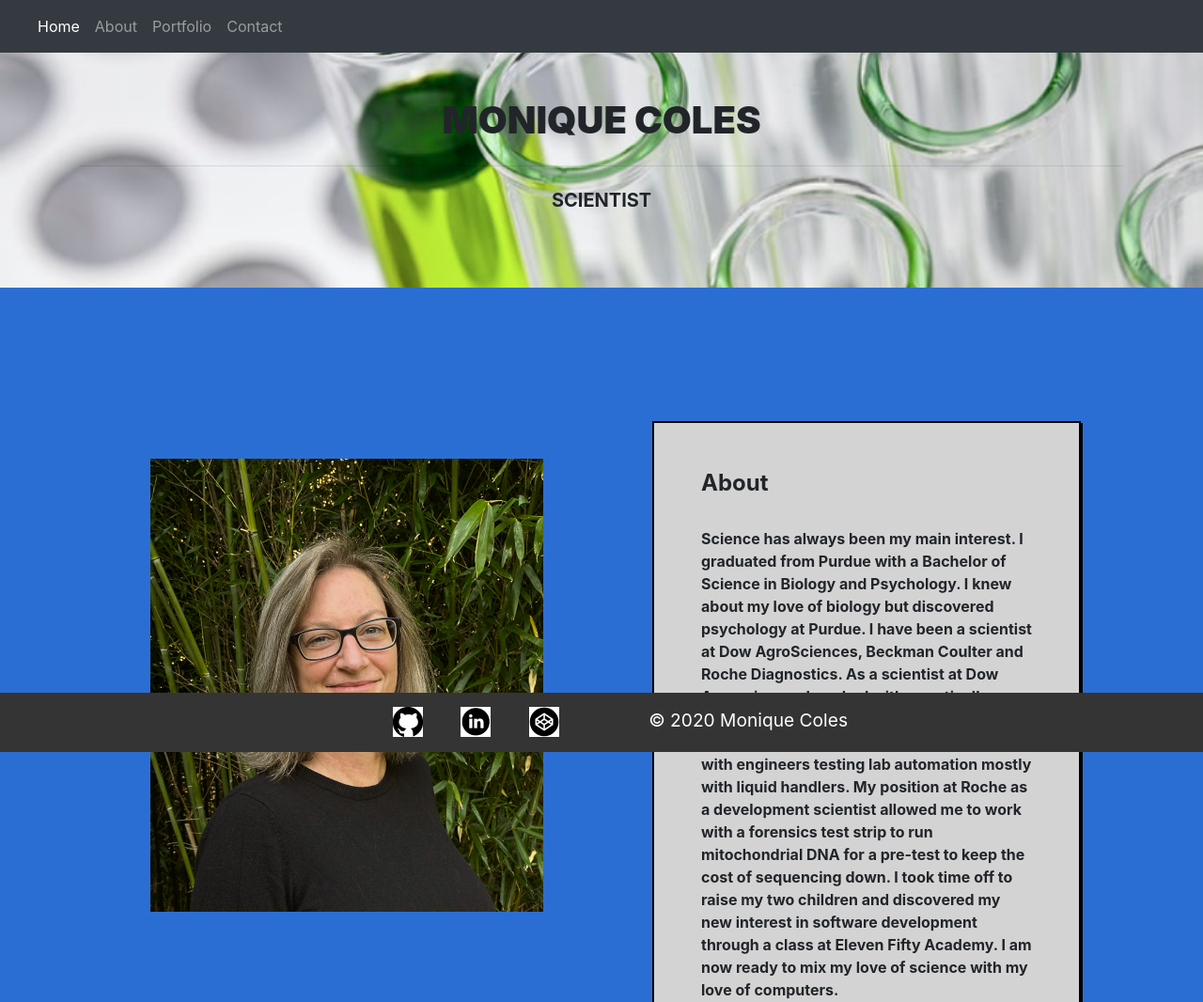
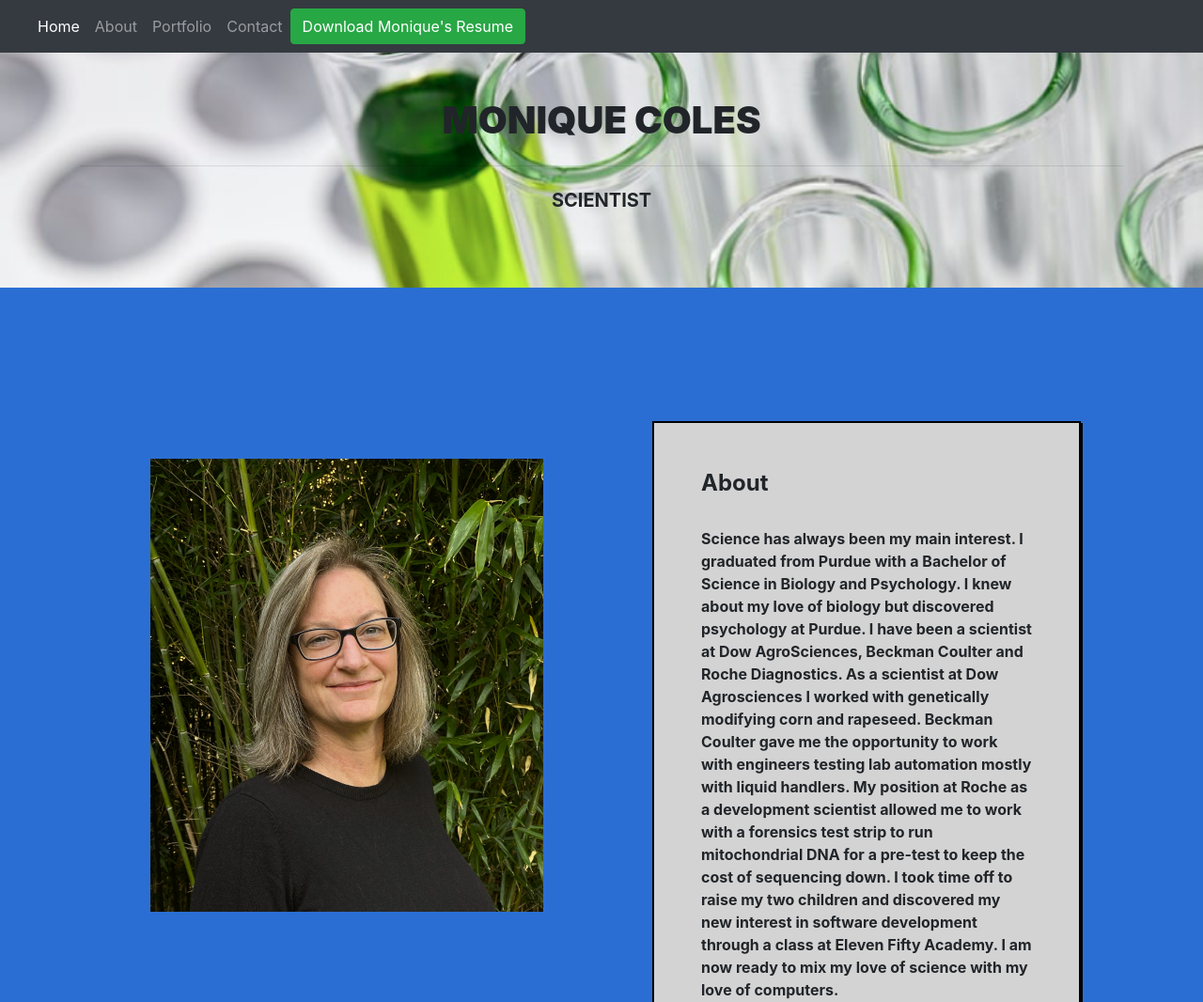
Before and after one commit to MoniqueColes/MoniqueColes, a plain HTML site: page index.html in a window 1280 px wide. Shown: the top 1066 px of the page at 94% size. Drawn offline with nearby package versions, Linux system fonts and the light colour scheme.

Commit message:
Tuesday night2

```diff
--- a/index.html
+++ b/index.html
@@ -38,6 +38,9 @@
             <a class="nav-link" href="#contact">Contact</a>
           </li>
         </ul>
+          <div class="Resume">
+            <a type="button" href="assets/MoniqueColesResume.pdf" class="btn btn-success">Download Monique's Resume</a>
+            </div>
       </div>
     </nav>
 
--- a/main.css
+++ b/main.css
@@ -1,3 +1,7 @@
+body{
+    background: #2b6ed3;
+}
+
 header{
     position: sticky;
     display: inline-block;
@@ -11,7 +15,7 @@ header{
     width: 10%;
     height: 10%;
     margin: 300px 10px 150px 50px;
-    margin: 340px 120px 40px 90px;
+    margin: 340px 120px 0px 90px;
 }
 
 .About{
@@ -23,10 +27,6 @@ header{
     box-shadow: 2px 2px black;
     padding: 50px 50px 70px 50px;
     margin: 300px 0px 100px 300px;
-}
-
-body{
-    background: #2b6ed3;
 }
 
 .Education{
@@ -62,8 +62,8 @@ body{
     margin: 40px 40px 40px 40px;
 }
 
-footer {
-    position: fixed;
+footer{
+    position: static;
     left: 0;
     bottom: 0;
     max-height: 1000px;
@@ -75,14 +75,14 @@ footer {
     padding: 0.8em  3.0em 0;
 }
 
-#iconFooter {
+#iconFooter{
     display: inline-block;
     list-style: none;
     letter-spacing: 15px;
     margin-right: 70px;
 }
 
-footer ul li {
+footer ul li{
     display: inline-block;
     margin-right: 20px;
 }
```
Also changed, not shown: assets/Capture.PNG (deleted), assets/MePic2.png (deleted), 3 other files.
